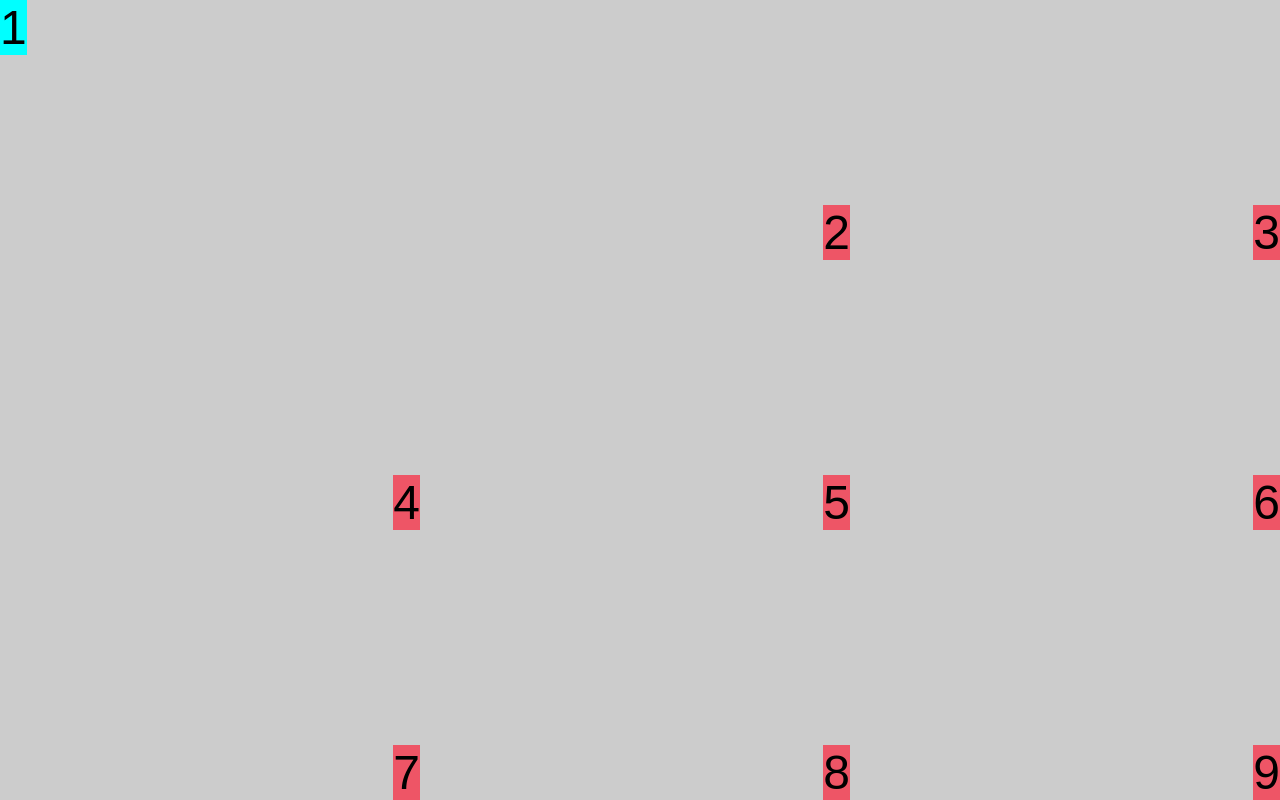
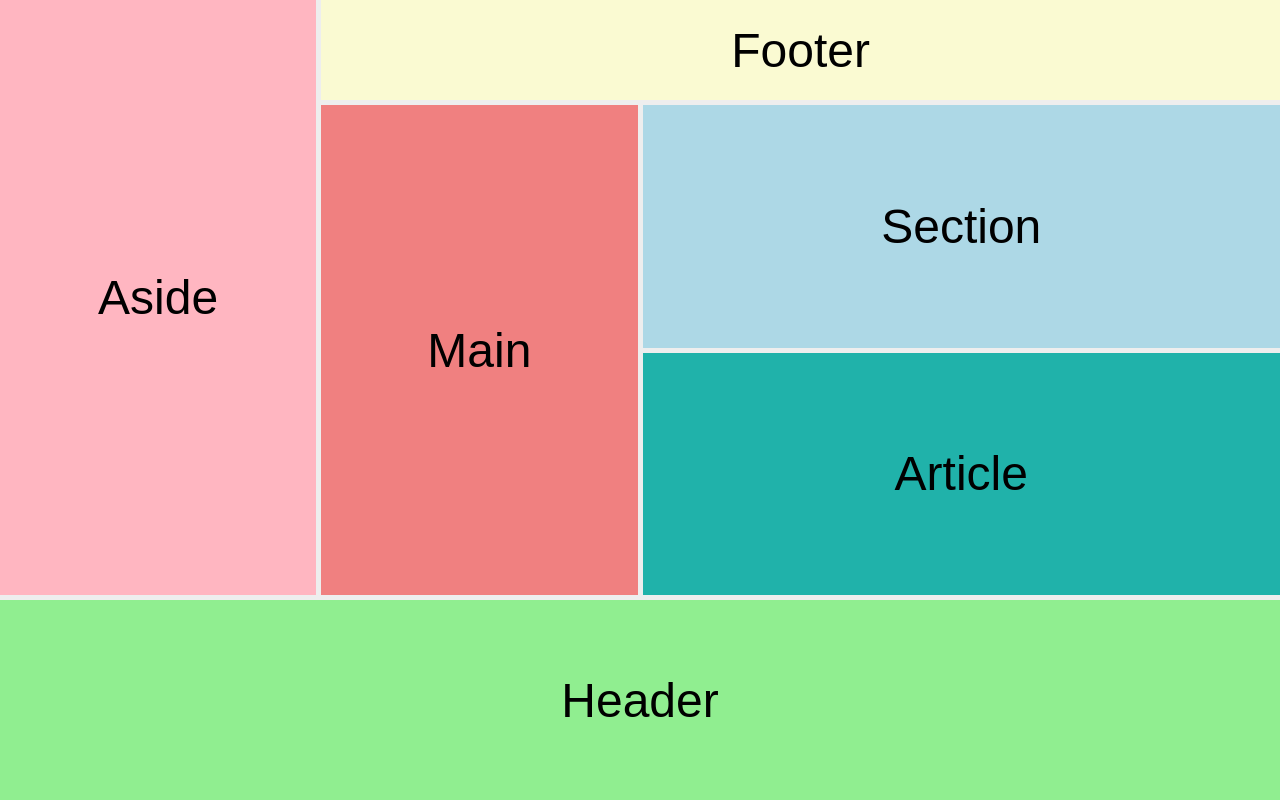
Before and after one commit to biigii/august2024project14, a plain HTML site: page index.html in a window 1280 px wide. Drawn offline with Linux system fonts and the light colour scheme.

Commit message:
display grid 3

```diff
--- a/assets/scss/styles.scss
+++ b/assets/scss/styles.scss
@@ -10,35 +10,73 @@ body {
   font-family: sans-serif;
 }
 
-p {
-  background-color: $brand;
+header,
+footer,
+aside,
+main,
+section,
+article {
+  display: flex;
+  justify-content: center;
+  align-items: center;
+  text-transform: capitalize;
   font-size: 3em;
-  // display: flex;
-  // justify-content: center;
-  // align-items: center;
 }
 
-figure.grid,
-section.grid {
-  background-color: #ccc;
+header {
+  background-color: lightgreen;
+  grid-area: header;
+}
+
+section {
+  background-color: lightblue;
+  grid-area: section;
+}
+
+main {
+  background-color: lightcoral;
+  grid-area: main;
+}
+
+article {
+  background-color: lightseagreen;
+  grid-area: article;
+}
+
+aside {
+  background-color: lightpink;
+  grid-area: aside;
+}
+
+footer {
+  background-color: lightgoldenrodyellow;
+  grid-area: footer;
+}
+
+body {
+  background-color: #eee;
   display: grid;
-  height: 100%;
-  // grid-template-columns: repeat(3, 200px);
-  // grid-template-rows: repeat(3, 200px);
-  gap: 10px;
-  // justify-content: center;
-  // align-content: center;
-  // place-content: center;
+  gap: 5px;
+  //   grid-template-columns: 1fr 1fr 1fr 1fr;
+  //   grid-template-rows: 130px 1fr 200px;
+  //   grid-template-areas:
+  //     "header header header header"
+  //     "aside main section article"
+  //     "footer footer footer footer";
 
-  grid-template-columns: repeat(3, 1fr);
-  grid-template-rows: repeat(3, 1fr);
+  //   grid-template-columns: 1fr 1fr 1fr;
+  //   grid-template-rows: 120px 1fr 1fr 150px;
+  //   grid-template-areas:
+  //     "header  header  header"
+  //     "aside   main    main"
+  //     "section section article"
+  //     "footer  footer  footer";
 
-  justify-items: end;
-  align-items: end;
-
-  p:first-child {
-    background-color: #0ff;
-    align-self: start;
-    justify-self: start;
-  }
+  grid-template-columns: 1fr 1fr 1fr 1fr;
+  grid-template-rows: 100px 1fr 1fr 200px;
+  grid-template-areas:
+    "aside footer footer footer"
+    "aside main section section"
+    "aside main article article"
+    "header header header header";
 }
--- a/index.html
+++ b/index.html
@@ -12,20 +12,11 @@
     <title>project 14</title>
   </head>
   <body>
-
-    <section class="grid">
-      <p>1</p>
-      <p>2</p>
-      <p>3</p>
-      <p>4</p>
-      <p>5</p>
-      <p>6</p>
-      <p>7</p>
-      <p>8</p>
-      <p>9</p>
-    </section>
-
-
-    <!-- figure.grid>img[src="https://picsum.photos/id/1$/300"]*9   -->
+    <header>header</header>
+    <section>section</section>
+    <main>main</main>
+    <article>article</article>
+    <aside>aside</aside>
+    <footer>footer</footer>
   </body>
 </html>
```
Also changed, not shown: assets/css/styles.css, assets/css/styles.min.css, 2 other files.
